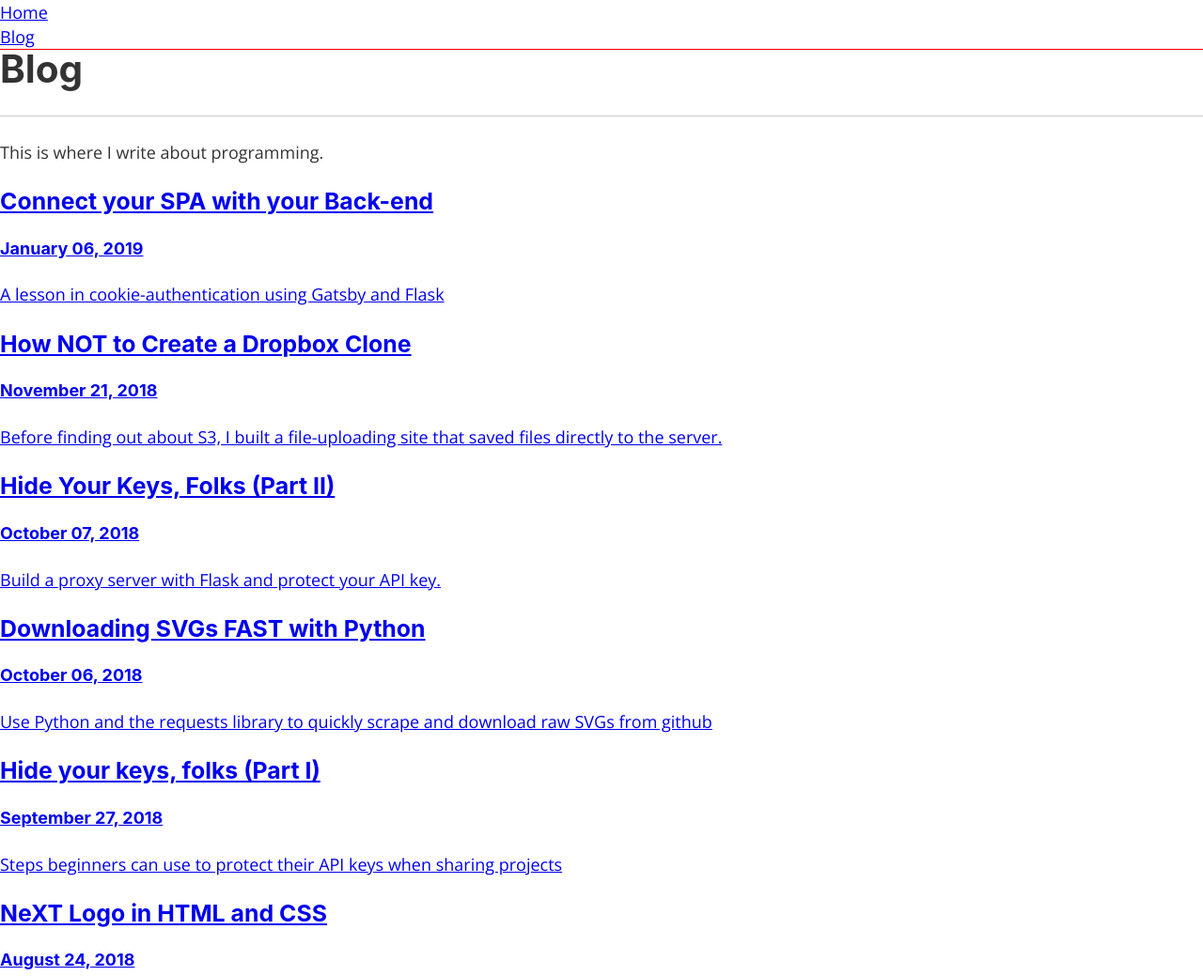
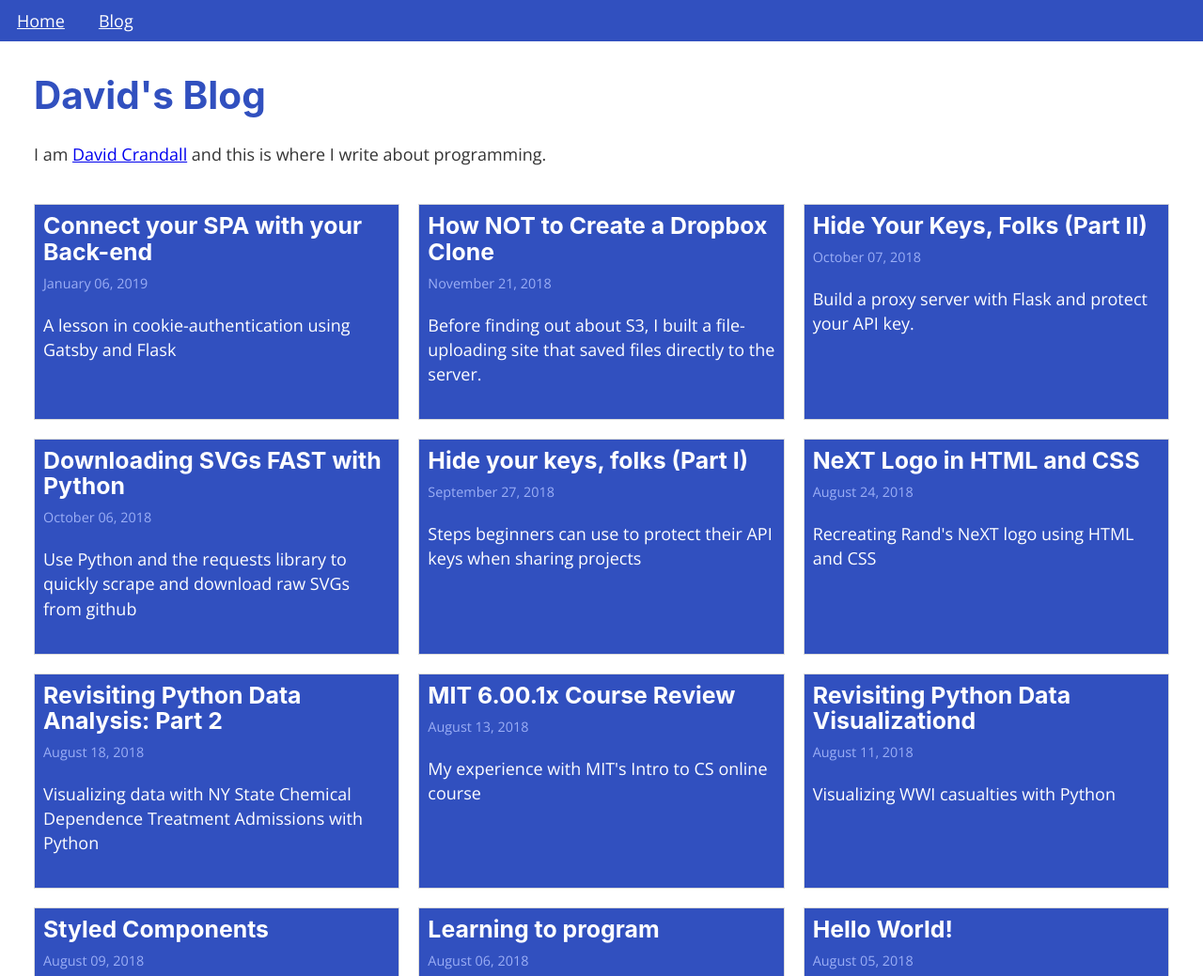
Before and after one commit to dacrands/blog-v2, a Gatsby site: page / in a window 1280 px wide. Shown: the top 1039 px of the page at 94% size. Built offline with nearby package versions, Linux system fonts and the light colour scheme; Gatsby itself is replaced by a stand-in of ours.

Commit message:
Landing page

```diff
--- a/src/components/layout.js
+++ b/src/components/layout.js
@@ -20,7 +20,6 @@ const Layout = ({ children }) => (
     `}
     render={data => (
       <>
-        <Navbar siteTitle={data.site.siteMetadata.title} />
         <div>
           {children}
         </div>
--- a/src/components/layout.scss
+++ b/src/components/layout.scss
@@ -635,19 +635,43 @@ pre tt:after {
 +*+*+*+*+*+*+*+*+*
 +*+*+*+*+*+*+*+*+* */
 $primary: #3150bf;
+$primary-very-light: #9baef5;
 $primary-light: #5f7ef0;
 $primary-dark: #042291;
 $font-light: #fefeff;
+$med: #6e717e;
 // $font-visit: #ebca83;
 
+.content {
+  max-width: 500px;
+}
+
 .navbar {
-  outline: 1px solid red;
+  // outline: 1px solid red;
+  background: $primary;
+  a {
+    display: block;
+    margin: 0.5rem 1rem;
+    color: $font-light;
+  }
+  ul {
+    list-style: none;
+    display: flex;
+  }
   ul,
   li {
     margin: 0;
   }
+}
 
-
+.header {
+  padding: 2rem;
+  h1 {
+    color: $primary;
+  }
+  p{
+    margin-bottom: 0.25rem;
+  }
 }
 
 
@@ -657,8 +681,46 @@ $font-light: #fefeff;
   overflow: hidden;
 }
 
+
+.pages {
+  // outline: 2px solid green;
+  padding: 0 2rem;
+  display: flex;
+  display: grid;
+  grid-template-columns: repeat(auto-fit, minmax(300px, 1fr));
+  grid-gap: 20px;
+
+}
+
+.pages__link {
+  text-decoration: none;
+  border: 1px solid #dadada;
+  padding: 0.5rem;
+  color: rgba(0,0,0,0.8);
+  transition: all 200ms ease;
+  background: $primary;
+  color: $font-light;
+  small {
+    color: $med;
+    color: $primary-very-light;
+  }
+  h3 {
+    margin-bottom: 0.25rem;
+    color: $font-light;
+  }
+  &:hover {
+    background: #132463;
+  }
+}
+
+.pages__link-title {
+  margin-bottom: 1rem;
+}
+
+
+
 .aside {
-  background: #3150bf;
+  background: $primary;
 }
 
 .aside__nav {
@@ -702,11 +764,17 @@ $font-light: #fefeff;
   }
   small {
     font-weight: normal;
+    color: $primary-very-light;
   }
   &:hover {
     text-decoration: underline;
+    small {
+      color: $font-light;
+    }
   }
 }
+
+
 
 // Width for article that contains
 // blog info
--- a/src/pages/index.js
+++ b/src/pages/index.js
@@ -1,39 +1,39 @@
 import React from 'react'
-import { StaticQuery, graphql, Link } from 'gatsby'
+import { graphql, Link } from 'gatsby'
 import Layout from '../components/layout'
 import SEO from '../components/seo'
+import Navbar from '../components/navbar'
 
 
 
 const IndexPage = ({data}) => (
   <Layout>
-    <SEO title="Home" keywords={[`gatsby`, `application`, `react`]} />
-    <header className="header header--green">
+    <SEO title="Home" keywords={[`David Crandall`, `web developer`, `react`]} />
+    <Navbar />
+    <header className="header">
       <div className="container">
-        <h1 className="text-focus-in">Blog</h1>
-        <hr/>
-        <p>This is where I write about programming.</p>
+        <h1>David's Blog</h1>
+        <p className="">I am <a href="https://crandall.dev" target="_blank" rel="noopener noreferrer">David Crandall</a> and
+        this is where I write about programming.</p>
       </div>
     </header>
-    <div className="pages">
-      <div className="pages__container">
+      <div className="pages">
         {
           data.allMarkdownRemark.edges.map(post => {
-            return <Link className="pages__item"
+            return <Link className="pages__link"
               to={post.node.frontmatter.path}
             >
-              <div className="pages__item-title">
+              <div className="pages__link-title">
                 <h3>{post.node.frontmatter.title}</h3>
-                <h4>{post.node.frontmatter.date}</h4>
+                <small>{post.node.frontmatter.date}</small>
               </div>
-              <div className="pages__item-content">
+              <div className="pages__link-desc">
                 <p>{post.node.frontmatter.info}</p>
               </div>
               </Link>
           })
         }
       </div>
-    </div>
   </Layout>
 )
 
--- a/src/templates/blogTemplate.js
+++ b/src/templates/blogTemplate.js
@@ -1,6 +1,9 @@
 import React from 'react'
 import { graphql } from 'gatsby'
 import Aside from '../components/aside'
+import Layout from '../components/layout'
+
+import '../components/layout.scss'
 
 
 export default function Template({
@@ -9,7 +12,7 @@ export default function Template({
   const { markdownRemark } = data
   const { frontmatter, html } = markdownRemark
   return (
-
+    <Layout>
       <main className="grid--aside">
       <Aside />
       <article className="blog">
@@ -27,6 +30,7 @@ export default function Template({
       </div>
     </article>
     </main>
+    </Layout>
   )
 }
 
```
